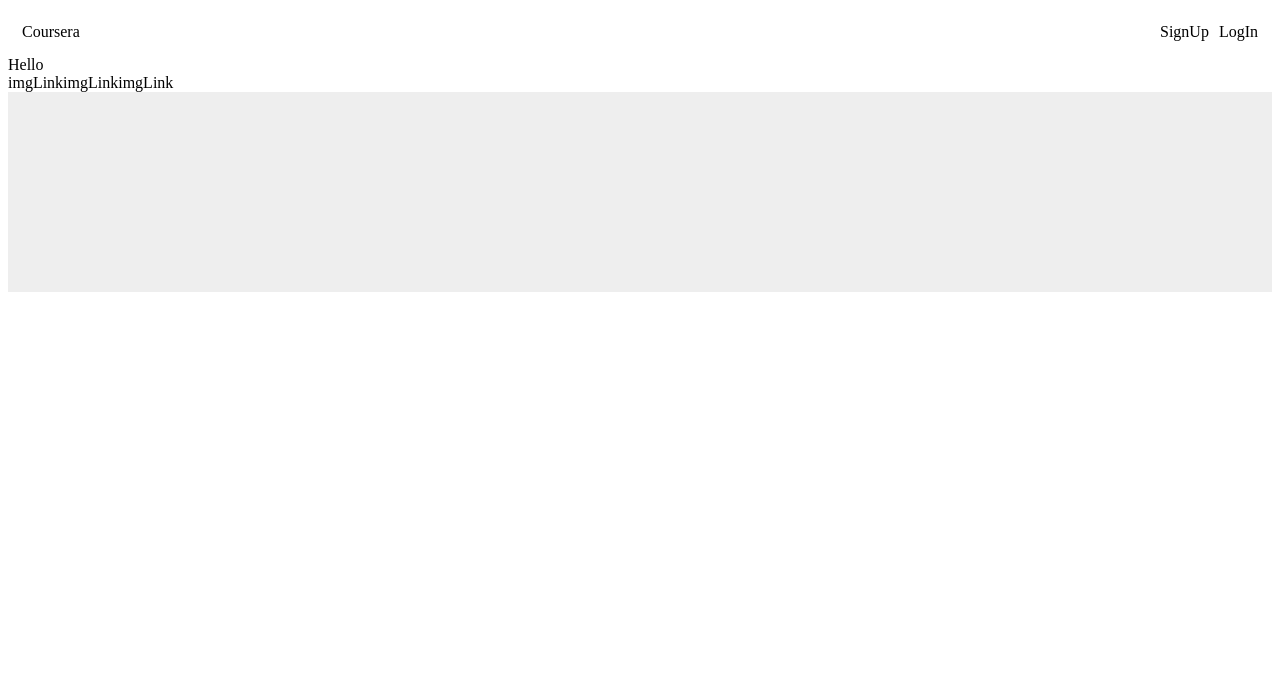
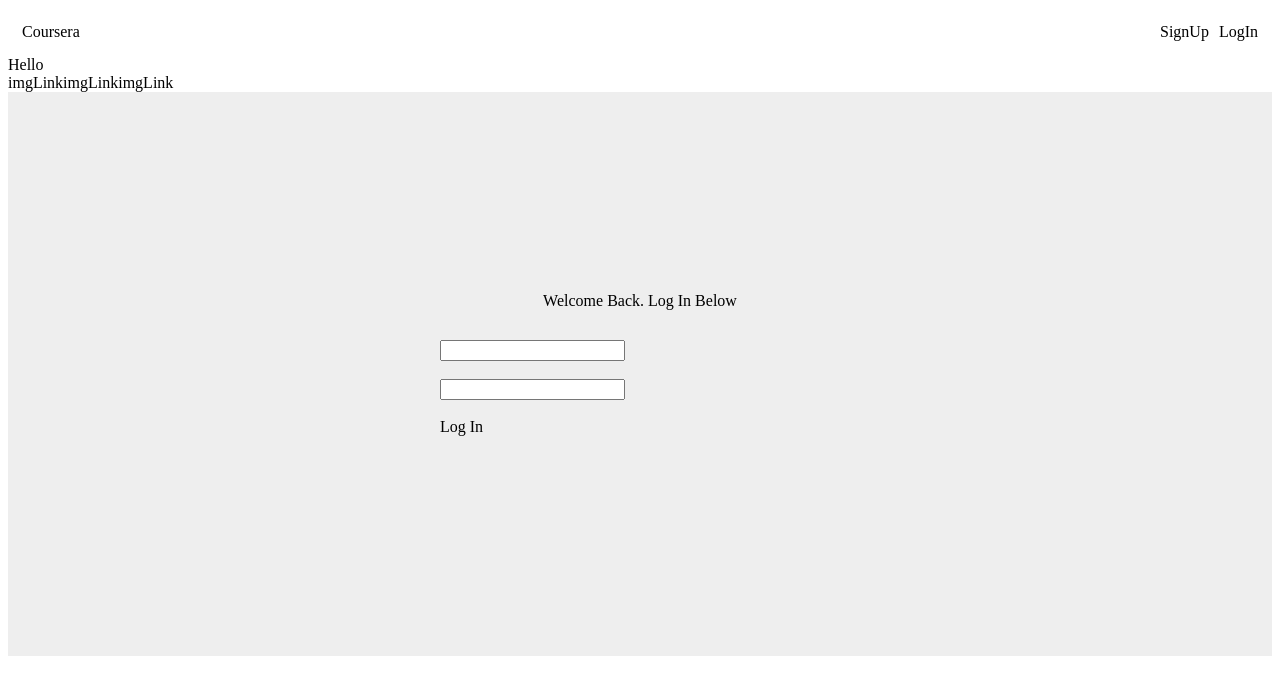
Before and after one commit to krishaga/Annamitra, a React (Vite) app in the folder frontend/: page /LogIn in a window 1280 px wide. Shown: the top 694 px of the page. Built offline with nearby package versions, Linux system fonts and the light colour scheme.

Commit message:
added login route

```diff
--- a/frontend/src/App.jsx
+++ b/frontend/src/App.jsx
@@ -3,7 +3,7 @@ import React from "react";
 import Navbar from "./components/Navbar";
 import Signup from "./components/Signup";
 import DonationsList from "./components/donationList";
-// import Login from "./Login.jsx";
+import Login from "./components/Login";
 // import Home from "./Home.jsx";
 
 function App() {
@@ -23,7 +23,7 @@ function App() {
                     <Routes>
                         {/* <Route path='/' element={<Home/>}/> */}
                         <Route path="/signup" element={<Signup />} />
-                        {/* <Route path='/LogIn' element={<Login/>}/> */}
+                        <Route path='/LogIn' element={<Login/>}/>
                     </Routes>
                 </BrowserRouter>
             </div>
--- a/frontend/src/components/login.jsx
+++ b/frontend/src/components/login.jsx
@@ -1,90 +1,41 @@
-import axios from "axios";
-import { useState } from "react";
-import { useNavigate } from "react-router-dom";
-import { BASE_URL } from "../config.js";
-import { userState } from "../store/atoms/user.js";
-import Card from "@mui/material/Card";
-import Button from "@mui/material/Button";
-import TextField from "@mui/material/TextField";
-import { Typography } from "@mui/material";
-import { useRecoilState } from "recoil";
-
-function Login() {
-    const [email, setEmail] = useState("");
-    const [password, setPassword] = useState("");
-    const [user, setUser] = useRecoilState(userState);
-    const navigate = useNavigate();
-
-    const newLogin = () => {
-        axios
-            .post(
-                `${BASE_URL}/admin/login`,
-                {},
-                {
-                    headers: {
-                        username: email,
-                        password: password,
-                    },
-                }
-            )
-            .then((response) => {
-                localStorage.setItem("token", response.data.token);
-                setUser({
-                    userEmail: email,
-                    isLoading: false,
-                });
-                navigate("/courses");
-            });
-    };
-    if (user.userEmail) {
-        return (
-            <Typography variant="h4" align="center" style={{ marginTop: 160 }}>
-                You're already logged in.
-            </Typography>
-        );
-    } else {
-        return (
-            <div style={{ paddingTop: "20vh" }}>
-                <center>
-                    <Typography variant="h5">
-                        Welcome back! Login here.
-                    </Typography>
+// import Button from '@mui/material/Button';
+// import Card from '@mui/material/Card';
+// import { TextField, Typography } from '@mui/material';
+import React from 'react'
+function Login(){
+    return <div>
+        <div style={{display:"flex", justifyContent:"center"}}>
+            <div style={{
+                paddingTop:200,
+                paddingBottom:10
+            }}>
+                Welcome Back. Log In Below
+            </div>
+        </div>
+        <div style={{display:"flex", justifyContent:"center"}}>
+        <div  style={{
+                width:400,
+                padding:20,
+                // paddingBottom: 200,
+            }}>
+                    <input
+                        fullWidth={true}
+                        id="outlined-basic"
+                        label="Username"
+                        variant="outlined" />
                     <br />
-                    <Card
-                        variant="outlined"
-                        style={{ width: 400, padding: "2%" }}
-                    >
-                        <TextField
-                            fullWidth
-                            label="Email"
-                            variant="outlined"
-                            type={"text"}
-                            onChange={(e) => setEmail(e.target.value)}
-                        />
-                        <br />
-                        <br />
-                        <TextField
-                            fullWidth
-                            label="Password"
-                            variant="outlined"
-                            type={"text"}
-                            onChange={(e) => setPassword(e.target.value)}
-                        />
-                        <br />
-                        <br />
-                        <Button variant="contained" onClick={newLogin}>
-                            Login
-                        </Button>
-                        <br />
-                        <br />
-                        <Typography fontSize={"caption"} variant="h6">
-                            New user? <a href="/register">Register</a>
-                        </Typography>
-                    </Card>
-                </center>
-            </div>
-        );
-    }
+                    <br />
+                    <input
+                        fullWidth={true}
+                        id="outlined-basic"
+                        label="Password"
+                        variant="outlined" />
+                    <br />
+                    <br />
+                    <div>Log In</div>
+                </div>
+        </div>
+    </div>
 }
 
-export default Login;
+export default Login
```
